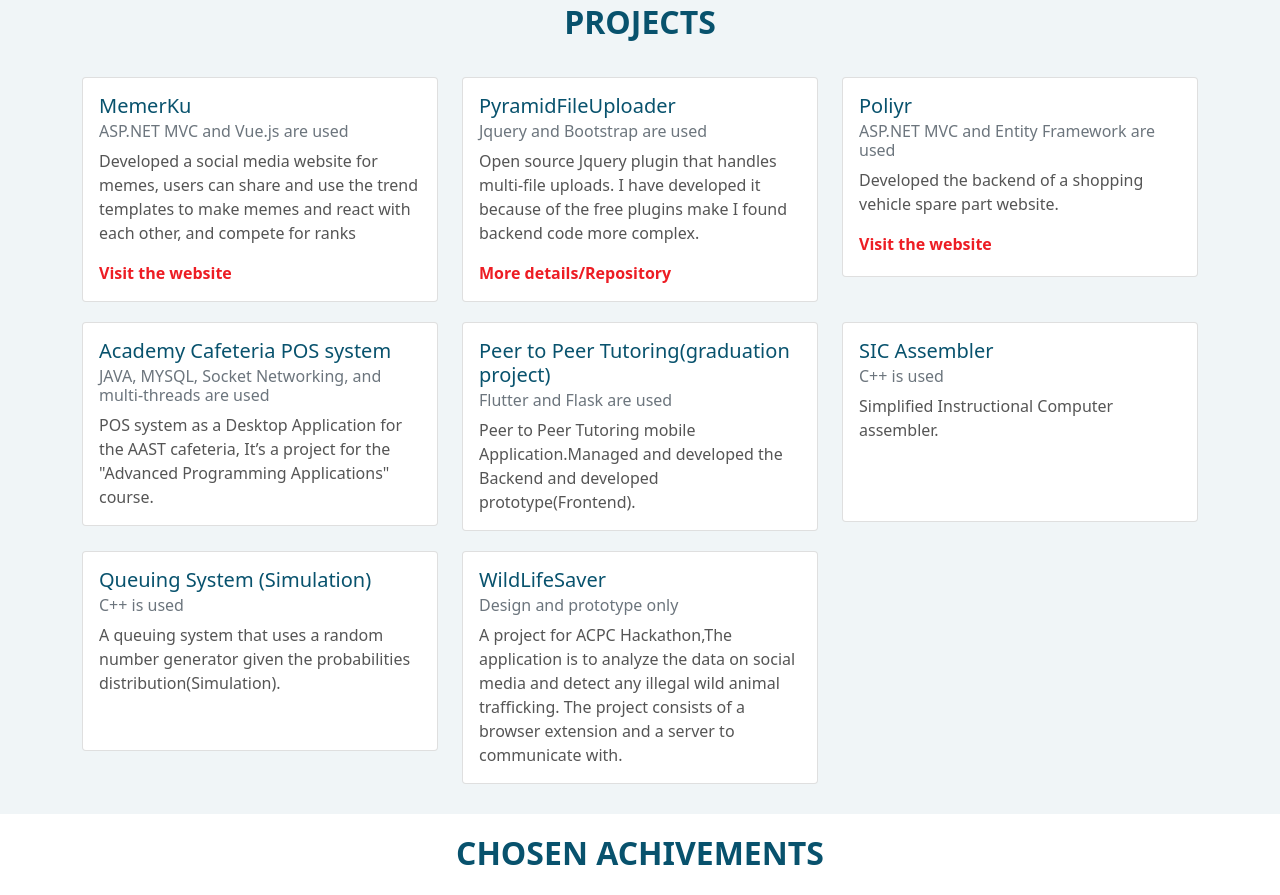
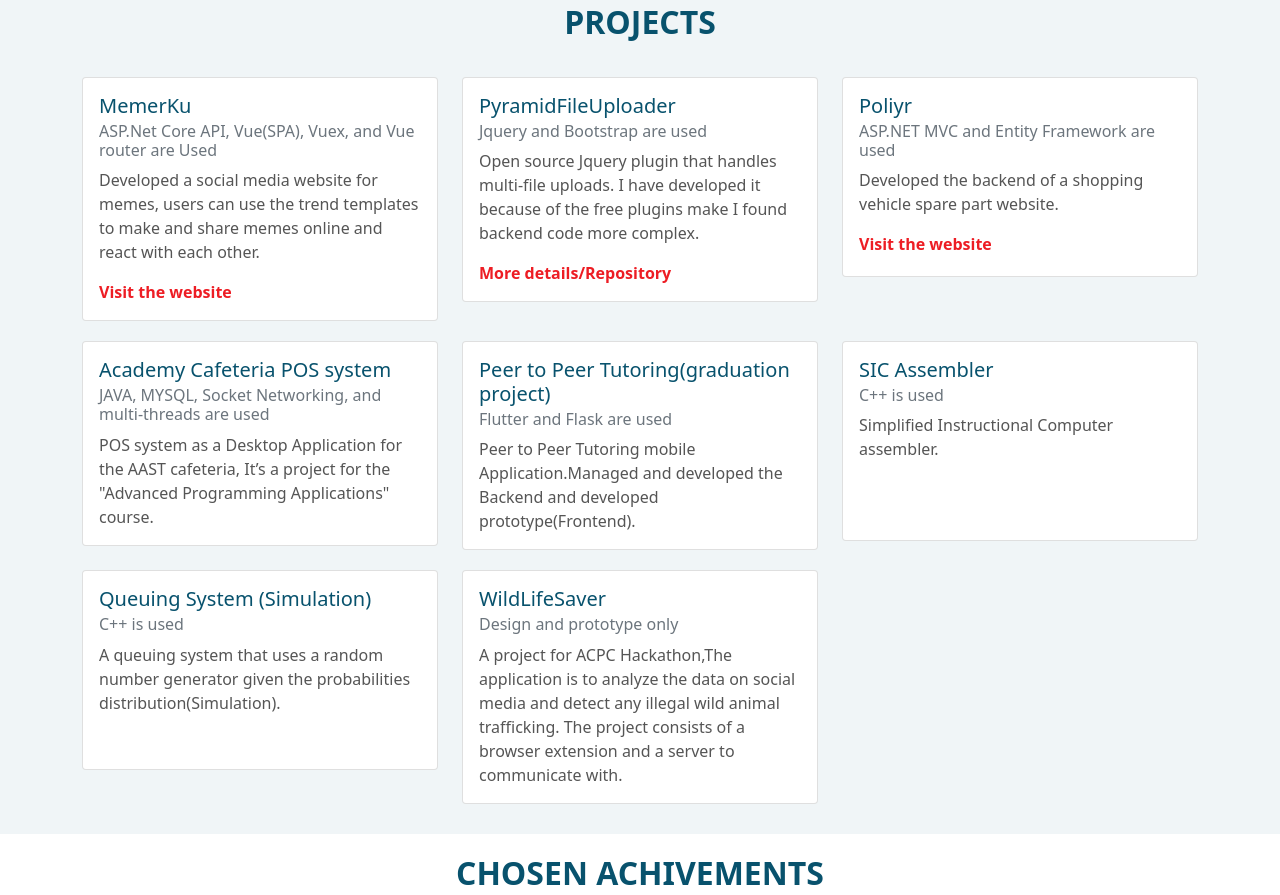
Before and after one commit to Abdalla-Hiekal/PersonalWebsite, a plain HTML site: page index.html in a window 1280 px wide. Shown: the part 2360-3255 px from the top of the page. Drawn offline with nearby package versions, Linux system fonts and the light colour scheme.

Commit message:
update MemerKu project

```diff
--- a/index.html
+++ b/index.html
@@ -374,10 +374,10 @@
                     <div class="card" >
                         <div class="card-body">
                           <h5 class="card-title">MemerKu</h5>
-                          <h6 class="card-subtitle mb-2 text-muted">ASP.NET MVC and Vue.js are used</h6>
-                          <p class="card-text"> Developed a social media website for memes, users can share
-                          and use the trend templates to make memes and react with each other, and
-                          compete for ranks</p>
+                          <h6 class="card-subtitle mb-2 text-muted">ASP.Net Core API, Vue(SPA), Vuex, and Vue router are Used</h6>
+                          <p class="card-text">
+                            Developed a social media website for memes, users can use the trend templates to make and share memes online and react with each other.
+                          </p>
                           <a target="_blank" href="https://memerku.azurewebsites.net/" class="card-link" >Visit the website</a>
                         </div>
                       </div>
```
